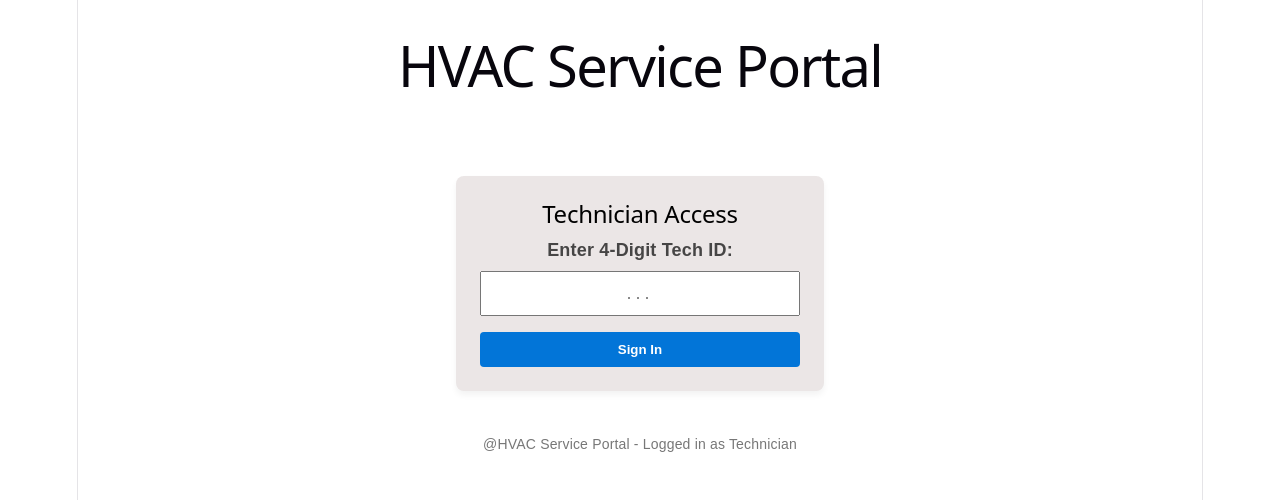
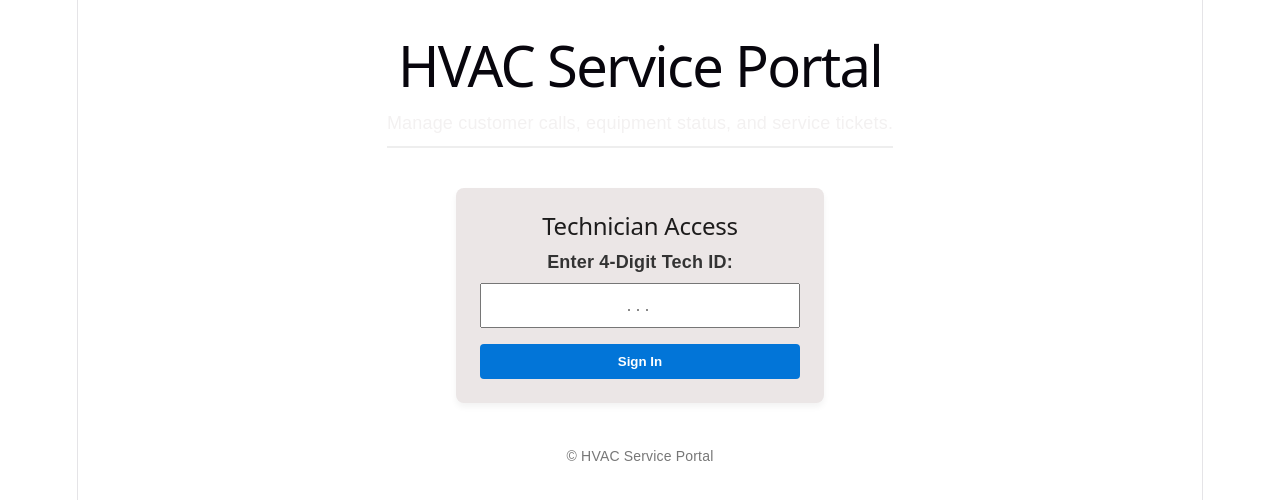
Before and after one commit to Slawson25/hvac-portal, a React (Vite) app: page / in a window 1280 px wide. Shown: the top 500 px of the page. Built offline with nearby package versions, Linux system fonts and the light colour scheme.

Commit message:
Updated the techId to show the technician's name.

```diff
--- a/src/App.jsx
+++ b/src/App.jsx
@@ -3,18 +3,25 @@ import ServiceCard from './components/ServiceCard';
 import SignIn from './components/SignIn';
 
 function App() {
-
   const [currentTech, setCurrentTech] = useState(null);
 
   return (
-    <div style={{ padding: '20px', fontFamily: 'Arial, sans-serif', color: '#464545'}}>
-      <header>
+    <div style={{ padding: '20px', fontFamily: 'Arial, sans-serif', color: '#333', maxWidth: '600px', margin: '0 auto' }}>
+      <header style={{ borderBottom: '2px solid #eee', paddingBottom: '10px', marginBottom: '20px' }}>
         <h1>HVAC Service Portal</h1>
-        <p class='subtitle'>Manage customer calls, equipment status, and service tickets.</p>
+        <p class='title'>Manage customer calls, equipment status, and service tickets.</p>
+
+
+        {currentTech && (
+          <p style={{ color: '#0275d8', fontWeight: 'bold' }}>
+            Logged in as {currentTech.name} (Tech #{currentTech.id})
+          </p>
+        )}
       </header>
+
       <main>
         {!currentTech ? (
-          <SignIn onLogin={(id) => setCurrentTech(id)}/>
+          <SignIn onLogin={(tech) => setCurrentTech(tech)} />
         ) : (
           <div>
             <h2>Active Service Tickets</h2>
@@ -24,25 +31,25 @@ function App() {
               issue="No cooling - R-410A Leak Detected"
               status="Pending"
             />
-
             <ServiceCard
               customer="Royalty Auto Care"
               unitType="Carrier Rooftop Package Unit"
-          issue="Compacitor replacement & maintenance"
+              issue="Capacitor replacement & maintenance"
               status="Completed"
             />
 
             <button
               onClick={() => setCurrentTech(null)}
-            style={{ marginTop: '20px', padding: '8px 16px', backgroundColor: '#d9534f', color: '#fff', border: 'none', borderRadius: '4px', cursor: 'pointer' }}>
+              style={{ marginTop: '20px', padding: '8px 16px', backgroundColor: '#d9534f', color: '#fff', border: 'none', borderRadius: '4px', cursor: 'pointer' }}
+            >
               Sign Out
             </button>
           </div>
         )}
       </main>
 
-      <footer style={{ marginTop: '30px', color: '#777', fontSize: '14px'}}>
-        <p>@HVAC Service Portal - Logged in as Technician</p>
+      <footer style={{ marginTop: '30px', color: '#777', fontSize: '14px' }}>
+        <p>© HVAC Service Portal</p>
       </footer>
     </div>
   );
--- a/src/components/SignIn.jsx
+++ b/src/components/SignIn.jsx
@@ -1,12 +1,22 @@
 import React, { useState} from 'react';
+
+const AUTHORIZED_TECHS = [
+    { id: '1129', name: 'Shawn Lawson'},
+    { id: '1220', name: 'Heather Lawson'},
+    { id: '1105', name: 'Ethan Lawson'},
+    { id: '0924', name: 'Autumn Lawson'},
+    { id: '0612', name: 'Paislee Lawson'},
+    { id: '0214', name: 'Thayer Lawson'}
+];
 
 function SignIn({ onLogin }) {
     const [techId, setTechId] = useState('');
 
     const handleSubmit = (e) => {
         e.preventDefault();
-        if (techId.length === 4) {
-            onLogin(techId);
+        const foundTech = AUTHORIZED_TECHS.find(tech => tech.id === techId);
+        if (foundTech && techId.length === 4) {
+            onLogin(foundTech);
         } else {
             alert('Please enter a valid 4-digit Tech ID');
         }
@@ -14,7 +24,7 @@ function SignIn({ onLogin }) {
 
 return (
     <div style={{ maxWidth: '320px', margin: '40px auto', padding: '24px', borderRadius: '8px', boxShadow: '0 4px 6px rgba(0,0,0,0.05)', backgroundColor: '#ebe6e6' }}>
-        <h2 class='title' style={{ marginTop: 0 }}> Technician Access</h2>
+        <h2 class='subtitle' style={{ marginTop: 0 }}> Technician Access</h2>
         <form onSubmit={handleSubmit}>
             <div style={{ marginBottom: '16px' }}>
                 <label style={{ display: 'block', marginBottom: '8px', fontWeight: 'bold', }}>
--- a/src/index.css
+++ b/src/index.css
@@ -111,9 +111,9 @@ code {
 }
 
 .title {
-  color: #000;
+  color: #f3f1f1;
 }
 
 .subtitle {
-  color: #fff;
+  color: #1d1c1c;
 }
```
Lines whose indentation alone changed are shown as unchanged.
